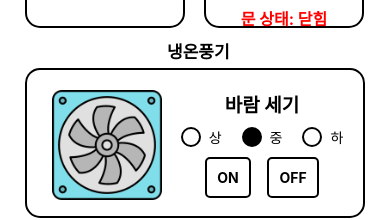
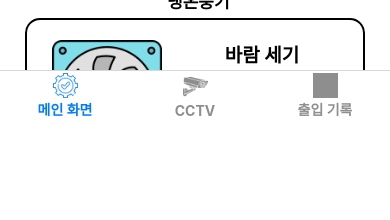
Before and after one commit to taek2222/Embedded_IoT_Project, a React Native app in the folder Application/: screen / in a window 390 px wide. Shown: the part 725-945 px from the top of the page. After the commit the page ends 844 px from the top, so only its background shows below. Built offline with nearby package versions, Linux system fonts and the light colour scheme; no server answers; grey boxes are pictures that could not be loaded.

Commit message:
[Project] 내비게이션 추가 전체 앱 수정

```diff
--- a/Application/App.js
+++ b/Application/App.js
@@ -1,16 +1,56 @@
-import React from 'react';
-import { View } from 'react-native';
+import React from "react";
+import { Image } from "react-native";
+import { NavigationContainer } from "@react-navigation/native";
+import { createBottomTabNavigator } from "@react-navigation/bottom-tabs";
 
-import Header from './Components/header.js';
-import Contents from './Components/Contents.js';
+import HomeScreen from "./Components/HomeScreen.js";
+import CameraScreen from "./Components/Camera.js";
+import ListScreen from "./Components/ListScreen.js";
 
-function App () {
+const Tab = createBottomTabNavigator();
+
+function App() {
   return (
-    <View style={{ marginTop: 50, justifyContent: 'center', alignItems: 'center' }}>
-      <Header/>
-      <Contents/>
-    </View>
+    <NavigationContainer>
+      <Tab.Navigator screenOptions={{ headerShown: false }}>
+        <Tab.Screen
+          name="메인 화면"
+          component={HomeScreen}
+          options={{
+            tabBarLabelStyle: { fontSize: 14, fontWeight: "bold" },
+            tabBarIcon: ({ color, size }) => (
+              <Image
+                source={require("./assets/bottom_bar/main_screen.png")}
+                style={{ width: size, height: size, tintColor: color }}
+              />
+            )
+          }}
+        />
+        <Tab.Screen
+          name="CCTV"
+          component={CameraScreen}
+          options={{ tabBarLabelStyle: { fontSize: 14, fontWeight: "bold" },
+          tabBarIcon: ({ color, size }) => (
+            <Image
+              source={require("./assets/bottom_bar/cctv_screen.png")}
+              style={{ width: size, height: size, tintColor: color }}
+            />
+          ) }}
+        />
+        <Tab.Screen
+          name="출입 기록"
+          component={ListScreen}
+          options={{ tabBarLabelStyle: { fontSize: 14, fontWeight: "bold" },
+          tabBarIcon: ({ color, size }) => (
+            <Image
+              source={require("./assets/bottom_bar/list_screen.png")}
+              style={{ width: size, height: size, tintColor: color }}
+            />
+          ) }}
+        />
+      </Tab.Navigator>
+    </NavigationContainer>
   );
-};
+}
 
 export default App;
```
